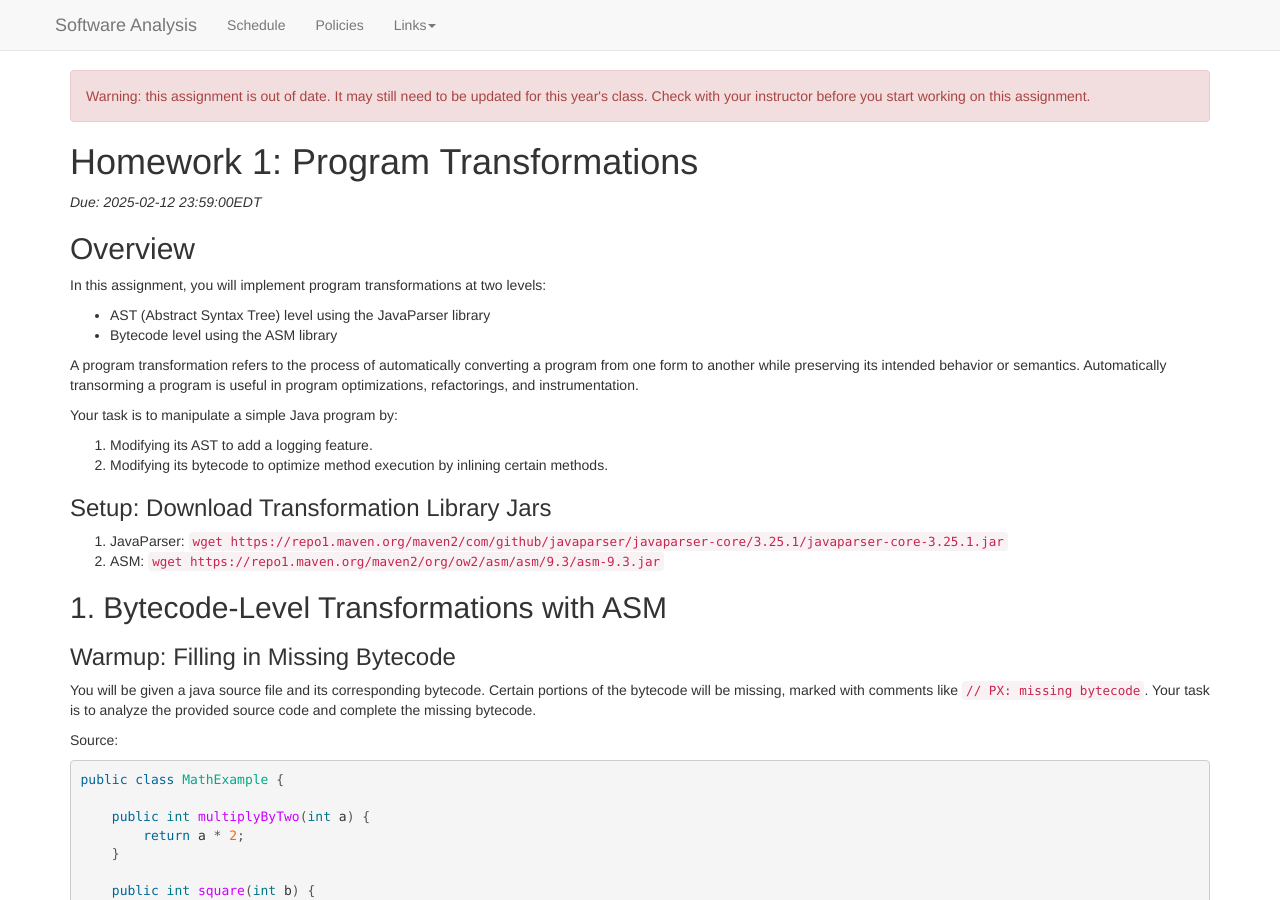
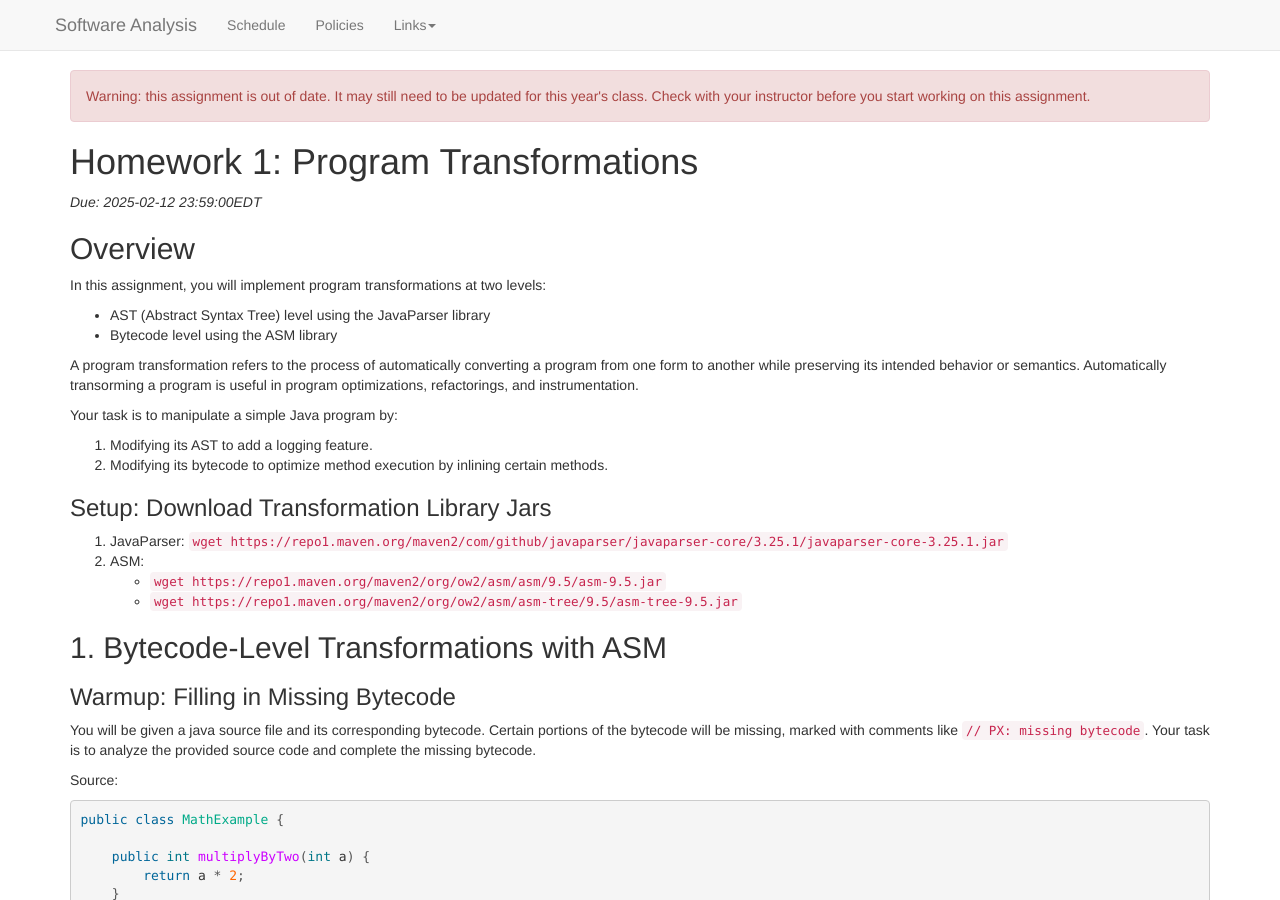
Before and after one commit to bmc-cs-software-analysis/383, a Jekyll site: the page built from hws/HW01.md, in a window 1280 px wide and 900 px high. Built offline with Jekyll 4.4.1, drawn with Linux system fonts in a browser that asks for light colours; nearby versions of some CDN libraries.

Commit message:
Update HW01.md

```diff
--- a/hws/HW01.md
+++ b/hws/HW01.md
@@ -74,7 +74,9 @@ Your task is to manipulate a simple Java program by:
 ### Setup: Download Transformation Library Jars
 
 1. JavaParser: `wget https://repo1.maven.org/maven2/com/github/javaparser/javaparser-core/3.25.1/javaparser-core-3.25.1.jar`
-2. ASM: `wget https://repo1.maven.org/maven2/org/ow2/asm/asm/9.3/asm-9.3.jar`
+2. ASM:
+   * `wget https://repo1.maven.org/maven2/org/ow2/asm/asm/9.5/asm-9.5.jar`
+   * `wget https://repo1.maven.org/maven2/org/ow2/asm/asm-tree/9.5/asm-tree-9.5.jar`
 
 
 ## 1. Bytecode-Level Transformations with ASM
```
